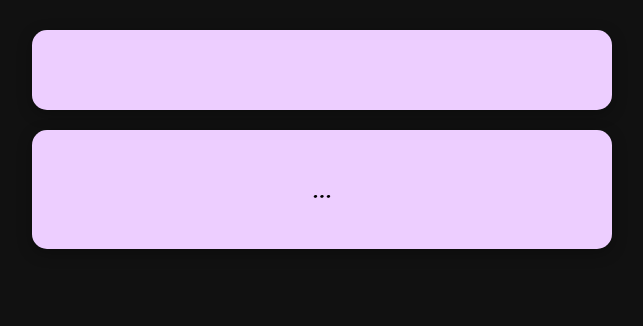
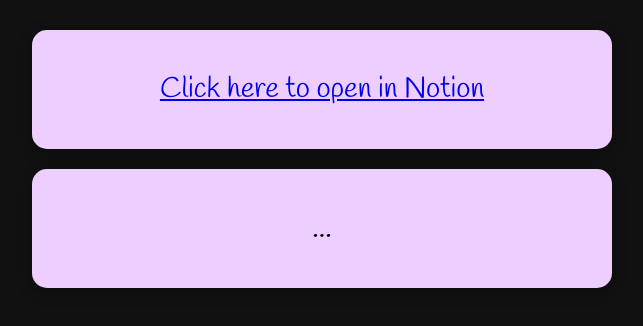
Before and after one commit to Agyat17/a, a plain HTML site: page index.html in a window 1280 px wide. Shown: the whole page, without its empty margins (318-961 px from the left). Drawn offline with Linux system fonts and the light colour scheme.

Commit message:
Update index.html

```diff
--- a/index.html
+++ b/index.html
@@ -1,25 +1,30 @@
 <!DOCTYPE html>
 <html lang="en">
 <head>
-<meta charset="UTF-8">
-<meta name="viewport" content="width=device-width, initial-scale=1.0">
-<title>...</title>
+  <meta charset="UTF-8">
+  <meta name="viewport" content="width=device-width, initial-scale=1.0">
+  <title>Notion Link Example</title>
 
-<!-- Google Fonts for Handwriting Style -->
-<link href="https://fonts.googleapis.com/css2?family=Handlee&display=swap" rel="stylesheet">
+  <!-- Google Font -->
+  <link href="https://fonts.googleapis.com/css2?family=Handlee&display=swap" rel="stylesheet">
 
-  <!-- Link to External CSS -->
-<link rel="stylesheet" href="style.css">
+  <!-- External CSS -->
+  <link rel="stylesheet" href="style.css">
 </head>
 <body>
 
-<!--
-  <div class="box">Hi, Tu paagal hai sacchi me🫤, Tujhe us ladki ke baare me pata nhi hai kya kitni ghatiya ladki hai woh, pata nhi kitne ladkon ke saath toh woh... Agar uske dimaag me galat cheejen nhi chalengi toh kiske me chalengi. Meine bhi kai baar notice kiya hai use, woh jaise taiyar hi rahti hai smile karne ko, isliye me usko ignore bhi karta hu, aur tu usi ko explanation dene ko kah rahi hai, kya woh tere liye itni imp hai ki tu kya kar rahi kya nhi woh use batana pade, ye Bilkul esa hai ki koi bilkul barbad ladka jo har 2 din me ladki change karta firta hai woh mujhse aakar bole ki mujhe tujhpe shak hai, toh me kya karu uska, me kitna bhi samjha du use woh nhi samjhega, ab me usko tere saamne bol bhi du toh woh firse kuch n kuch bakwas soch hi legi, aur haan meine tere baare me kabhi kisi se kuch nhi kaha, koi tere baare me kuch bol bhi raha hoga toh me pahle hi chup ho jata hu,shuru shuru me rahul aur deepak(naam ka teacher) woh jarur tere baare me mujhse poonchta rahta tha, lekin meri taraf se koi khas response nhi aaya toh ab woh bhi nhi punchte, aur November me toh me Lucknow tha aur mujhe teri birth date bhi nhi pata thi, faaltu me jhoot bol rahi hai woh, aur tujhe bhi pata hai ye baat fir bhi usko itna serious le rahi hai,
-</div>
-<div class="box">aur mera mood bilkul kharab nhi hua hai in sab se, tu bhi usko simply ignore karde woh kuch nhi hai tere aage jo tujhe usko explanation dene ki jarurat pade, me tere se pahle jaise hi behave karunga thik hai, vaise kitne din lage us patra ko likhne me😅 bahut hi detailed tha ese lag raha tha kisi ne coding kar rakhi hai</div>
-<div class="box">aur haan tu bhi pahle ki tarah hi rahna, me tujhse kabhi bhi koi faltu ki baat nhi karunga, kabhi bhi nhi </div>
+  <!-- Hidden text (commented out) -->
+  <!--
+  <div class="box">Hi, Tu paagal hai sacchi me🫤 ...</div>
   -->
-  <div class="box"> <link href="https://www.notion.so/you-can-write-here-282a49d388b380238e23db3e49a9dc6d?source=copy_link" rel="click to open in notion app">  </div>
-  <div class="box">... </div>
+
+  <div class="box">
+    <a href="https://www.notion.so/you-can-write-here-282a49d388b380238e23db3e49a9dc6d?source=copy_link" target="_blank">
+      Click here to open in Notion
+    </a>
+  </div>
+
+  <div class="box">...</div>
+
 </body>
 </html>
```
